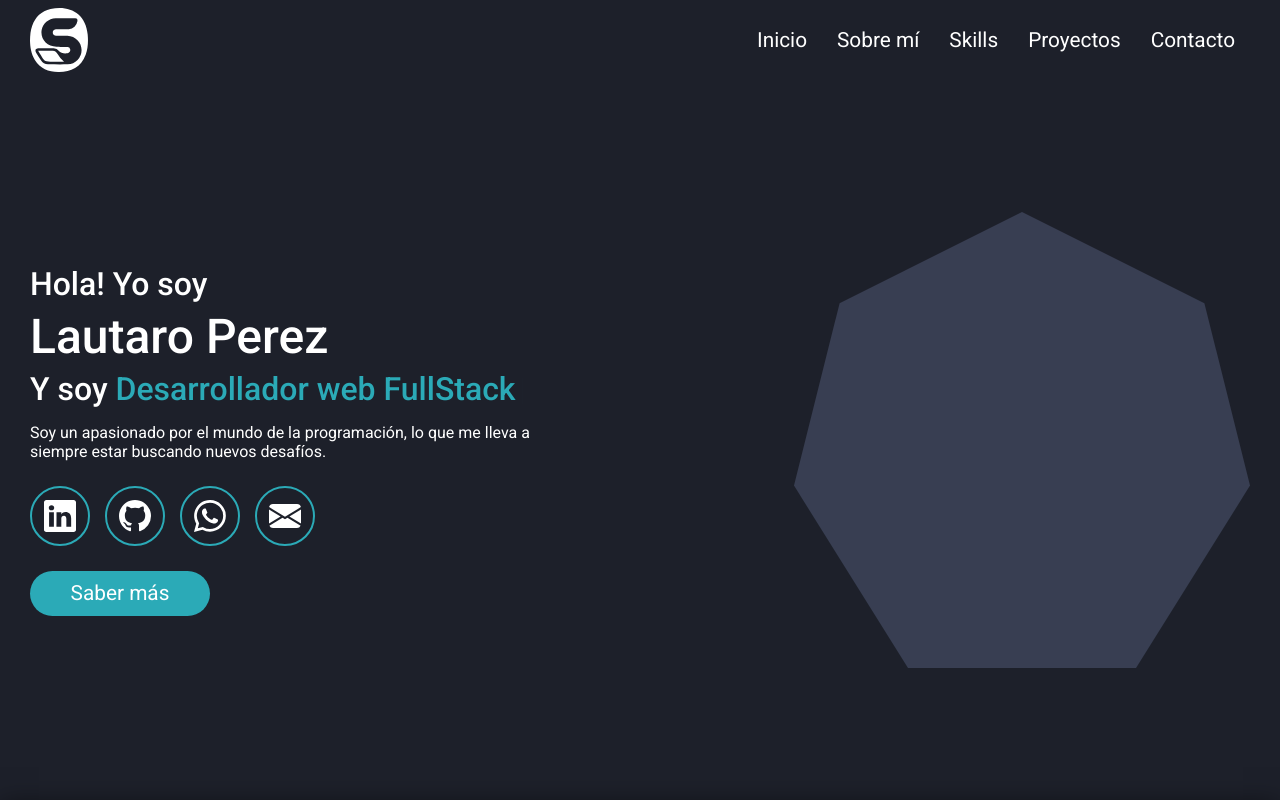
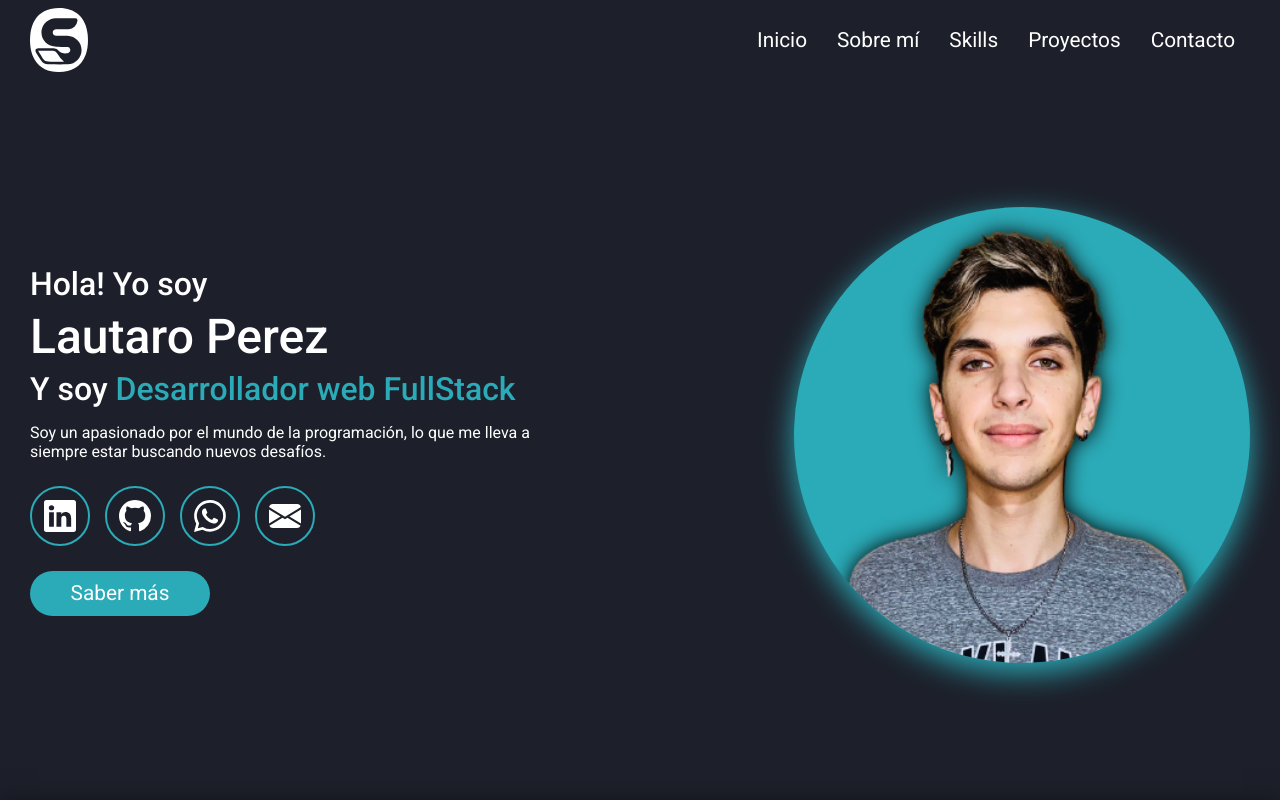
Before and after one commit to lauty-shock/Portfolio-V2, a React (Vite) app: page / in a window 1280 px wide. Shown: the top 800 px of the page. Built offline with nearby package versions, Linux system fonts and the light colour scheme.

Commit message:
Arreglos en el diseño movil

```diff
--- a/index.html
+++ b/index.html
@@ -1,5 +1,5 @@
 <!DOCTYPE html>
-<html lang="en">
+<html lang="es">
   <head>
     <meta charset="UTF-8" />
     <link rel="icon" type="image/svg+xml" href="img/S-logo-blanco.svg" />
--- a/src/components/Home/Home.jsx
+++ b/src/components/Home/Home.jsx
@@ -19,7 +19,6 @@ export default function Home() {
           <span className={css.soy}>Y soy </span>
           <span className={css.servicios}>
             Desarrollador web {text}
-            {/* Desarrollador web Front-End */}
             <Cursor />
           </span>
         </span>
@@ -62,7 +61,9 @@ export default function Home() {
           Saber más
         </a>
       </div>
-      <div className={css.img}></div>
+      <div className={css.containerImg}>
+        <img src="img/Perfil.png" alt="Yo" />
+      </div>
     </div>
   );
 }
--- a/src/components/Home/Home.module.css
+++ b/src/components/Home/Home.module.css
@@ -9,7 +9,6 @@
   height: 100vh;
   padding: 10vh 30px 0;
 }
-
 .containerPresentacion {
   display: flex;
   flex-direction: column;
@@ -18,7 +17,6 @@
   height: auto;
   gap: 5px;
 }
-
 .presentacion {
   font-size: var(--medium);
   font-weight: 500;
@@ -79,23 +77,32 @@
 .btn:hover {
   box-shadow: 0 0 10px var(--blue), inset 0 0 5px var(--blue);
 }
-.img {
-  background-color: var(--background-light);
-  clip-path: polygon(
-    50% 0%,
-    90% 20%,
-    100% 60%,
-    75% 100%,
-    25% 100%,
-    0% 60%,
-    10% 20%
-  );
+.containerImg {
+  background-color: var(--blue);
+  box-shadow: 0 10px 30px var(--blue);
+  border-radius: 50%;
   width: 57vh;
   height: 57vh;
+  padding-top: 25px;
+  overflow: hidden;
+  animation: upAndDown ease-in-out 1s infinite alternate;
 }
-
-@media (max-width: 940px) {
-  .img {
+.containerImg img{
+  width: 100%;
+  object-fit: cover;
+  object-position: 50% 50%;
+  filter: drop-shadow( 0 0 10px black);
+}
+@keyframes upAndDown {
+  0%{
+    transform: translateY(-5px);
+  }
+  100%{
+    transform: translateY(5px);
+  }
+}
+@media (max-width: 950px) {
+  .containerImg {
     display: none;
   }
   .containerPresentacion {
--- a/src/components/Navbar/Nav.css
+++ b/src/components/Navbar/Nav.css
@@ -68,7 +68,7 @@
     background-color: var(--background);
 
     width: 100vw;
-    height: calc(100vh - 60px);
+    height: calc(100vh - 50px);
 
     transform: translateX(-100%);
     transition: all 0.45s;
--- a/src/components/Navbar/Navbar.jsx
+++ b/src/components/Navbar/Navbar.jsx
@@ -8,11 +8,11 @@ export default function Nav() {
       <img className="nav-logo" src="img/S-logo-blanco.svg" alt="Logo" />
 
       <div className={`nav-items ${isOpen && "open"}`}>
-        <a href="#inicio">Inicio</a>
-        <a href="#sobreMi">Sobre mí</a>
-        <a href="#skills">Skills</a>
-        <a href="#proyectos">Proyectos</a>
-        <a href="#contacto">Contacto</a>
+        <a onClick={() => setIsOpen(!isOpen)} href="#inicio">Inicio</a>
+        <a onClick={() => setIsOpen(!isOpen)} href="#sobreMi">Sobre mí</a>
+        <a onClick={() => setIsOpen(!isOpen)} href="#skills">Skills</a>
+        <a onClick={() => setIsOpen(!isOpen)} href="#proyectos">Proyectos</a>
+        <a onClick={() => setIsOpen(!isOpen)} href="#contacto">Contacto</a>
       </div>
 
       <div
--- a/src/components/Projects/Projects.jsx
+++ b/src/components/Projects/Projects.jsx
@@ -30,6 +30,14 @@ export default function Projects() {
               </div>
               <span>{p.name}</span>
               <p>{p.text}</p>
+              <div className={css.containerDeployMovil}>
+                <a href={p.deploy} target="_blank">
+                  <BsBoxArrowUpRight />
+                </a>
+                <a href={p.github} target="_blank">
+                  <BsGithub />
+                </a>
+              </div>
             </div>
           ))}
         </div>
--- a/src/components/Projects/Projects.module.css
+++ b/src/components/Projects/Projects.module.css
@@ -109,7 +109,7 @@
   width: 50%;
   height: 40px;
 }
-.deploy a{
+.deploy a, .containerDeployMovil a{
   display: flex;
   justify-content: center;
   align-items: center;
@@ -140,9 +140,28 @@
   height: 20px;
   margin: 0px !important;
 }
+.containerDeployMovil{
+  display: none;
+}
 @media (max-width: 830px) {
   .container {
     padding: 20px;
+  }
+  .containerDeployMovil{
+    display: flex;
+    justify-content: space-around;
+    align-items: center;
+
+    height: 40px;
+    width: 100%;
+    margin-top: 20px;
+  }
+  .card:hover{
+    box-shadow: none;
+    animation: none;
+  }
+  .card:hover> span,.card:hover> p{
+    color: var(--background);
   }
 }
 @media (max-width: 799px) {
```
Also changed, not shown: public/img/Perfil.png.
